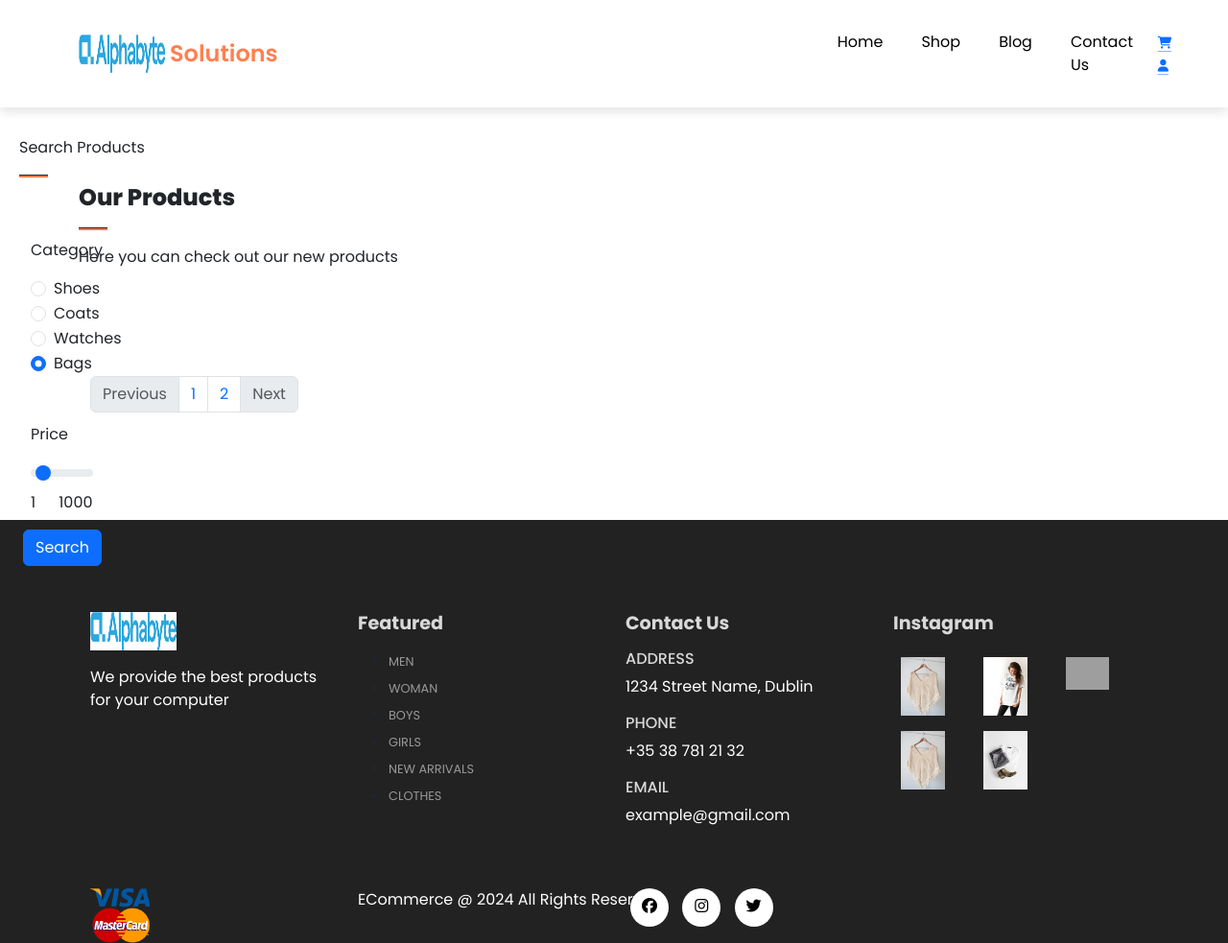
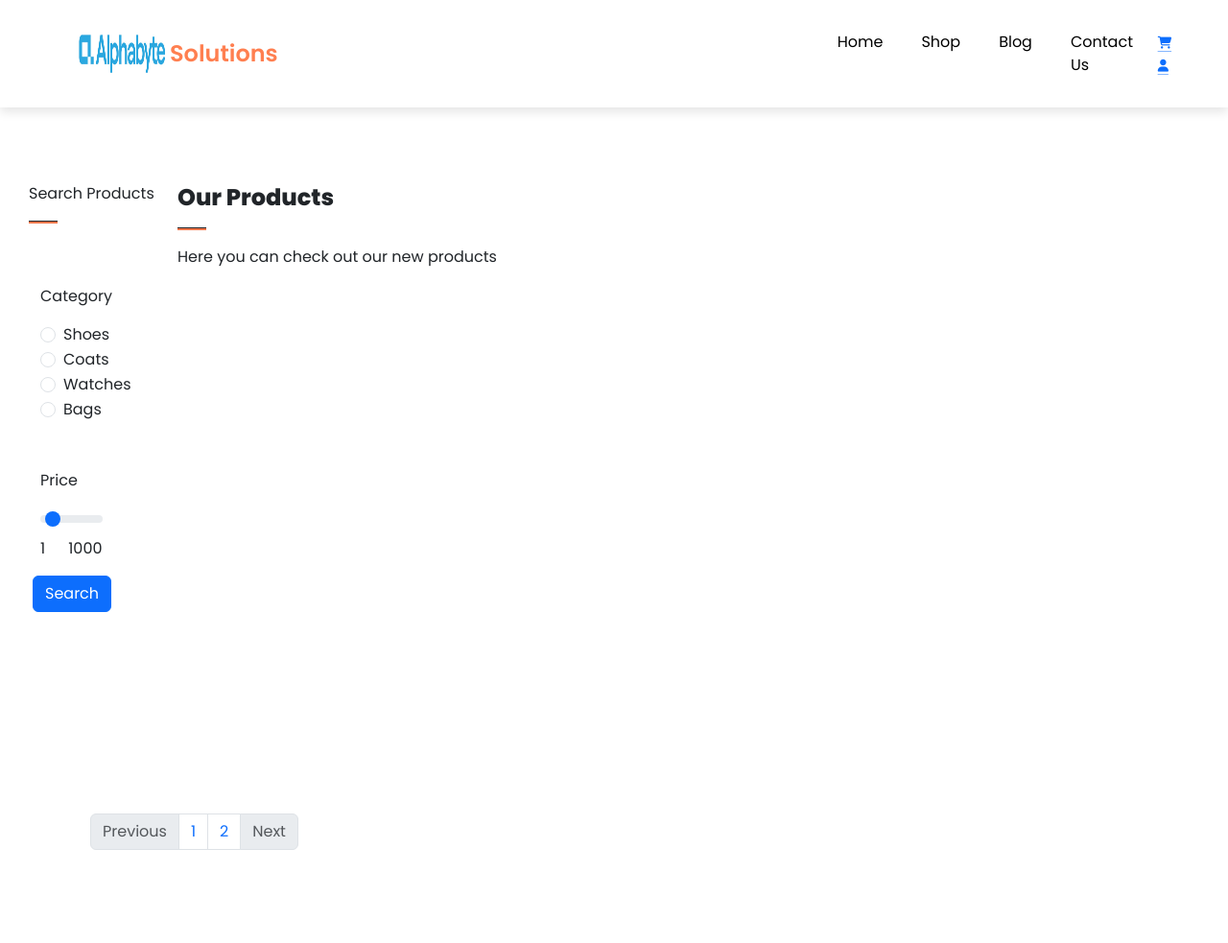
Before and after one commit to DenysRudenko/Alphabyte-IT-Repair-Website, a PHP site: page /assets/html/shop.php in a window 1280 px wide. Shown: the top 983 px of the page at 96% size. Run offline with PHP 8.4, Linux system fonts and the light colour scheme; data that the repository does not hold is empty; grey boxes are pictures that could not be loaded.

Commit message:
Update(php): finished pagination on shop page and changed style of search bar to relative positioning

```diff
--- a/assets/css/style.css
+++ b/assets/css/style.css
@@ -579,8 +579,8 @@
 }
 
 #search {
-    position: fixed;
-    left: 0;
+    position: relative;
+    left: 10px;
     top: -50px;
     float: left;
 }
--- a/assets/html/shop.php
+++ b/assets/html/shop.php
@@ -105,29 +105,29 @@
 
         <p>Category</p>
         <div class="form-check">
-              <input id="category_one" value="shoes" class="form-check-input" name="category" type="radio">
-              <label for="flexRadioDefault1" class="form-check-label">
+          <input id="category_one" value="shoes" class="form-check-input" name="category" type="radio" <?php if(isset($category) && $category == 'shoes'){echo 'checked'; } ?>>
+          <label for="category_one" class="form-check-label">
             Shoes
           </label>
         </div>
 
         <div class="form-check">
-              <input id="category_two" value="coats" class="form-check-input" name="category" type="radio" checked>
-              <label for="flexRadioDefault2" class="form-check-label">
+          <input id="category_two" value="coats" class="form-check-input" name="category" type="radio" <?php if(isset($category) && $category == 'coats'){echo 'checked'; } ?>>
+          <label for="category_two" class="form-check-label">
             Coats
           </label>
         </div>
 
         <div class="form-check">
-              <input id="category_two" value="watches" class="form-check-input" name="category" type="radio" checked>
-              <label for="flexRadioDefault3" class="form-check-label">
+          <input id="category_three" value="watches" class="form-check-input" name="category" type="radio" <?php if(isset($category) && $category == 'watches'){echo 'checked'; } ?>>
+          <label for="category_three" class="form-check-label">
             Watches
           </label>
         </div>
 
         <div class="form-check">
-              <input id="category_two" value="bags" class="form-check-input" name="category" type="radio" checked>
-              <label for="flexRadioDefault3" class="form-check-label">
+          <input id="category_four" value="bags" class="form-check-input" name="category" type="radio" <?php if(isset($category) && $category == 'bags'){echo 'checked'; } ?>>
+          <label for="category_four" class="form-check-label">
             Bags
           </label>
         </div>
@@ -139,7 +139,7 @@
         <div class="col-lg-12 col-md-12 col-sm-12">
 
           <p>Price</p>
-          <input type="range" name="price" value="100" class="form-range w-50" min="1" max="1000" id="customRange2">
+          <input type="range" name="price" value="<?php if(isset($price)) { echo $price; } else{ echo "100"; } ?>" class="form-range w-50" min="1" max="1000" id="customRange2">
           <div class="w-50">
             <span style="float: left;">1</span>
             <span style="float: right;">1000</span>
```
Lines whose indentation alone changed are shown as unchanged.
